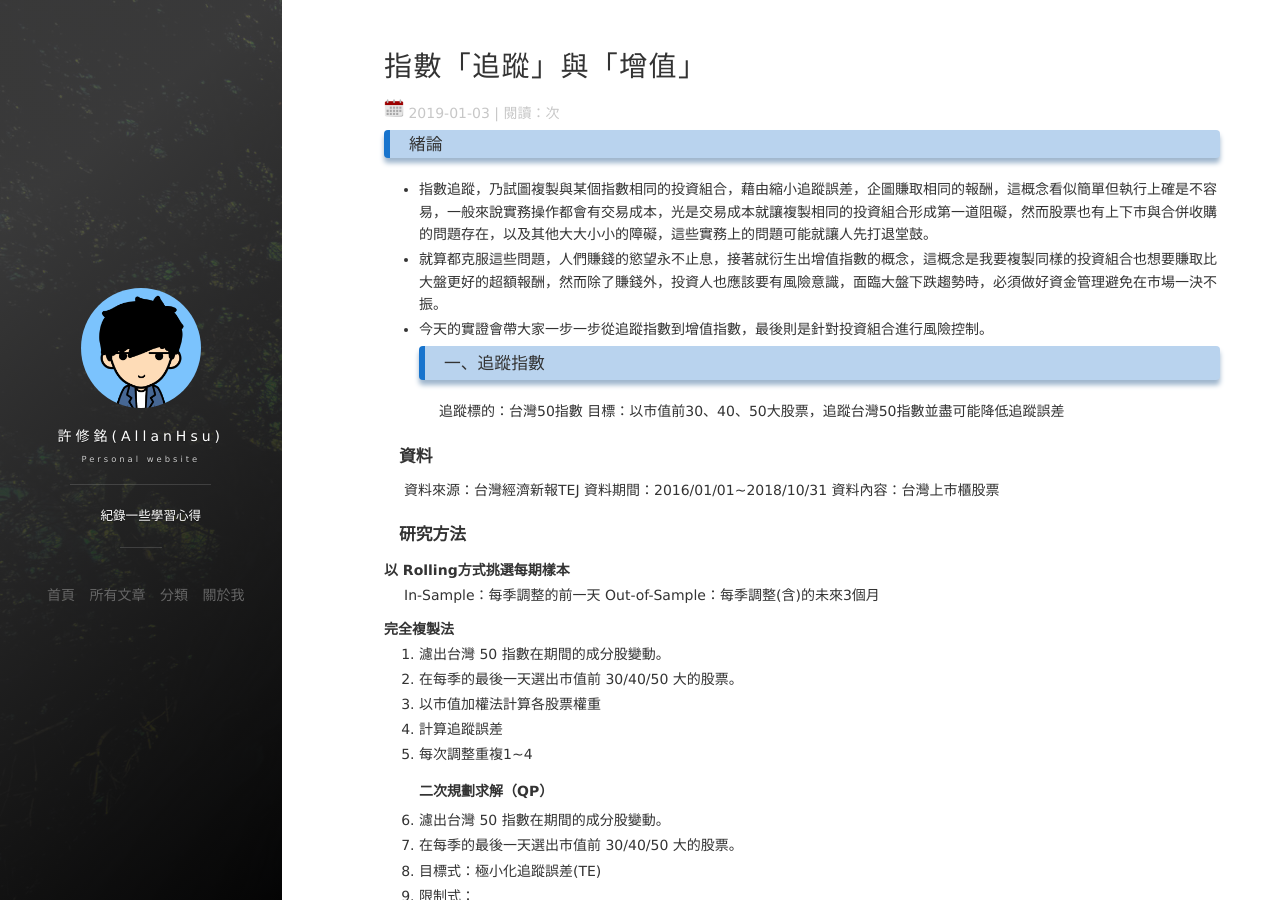
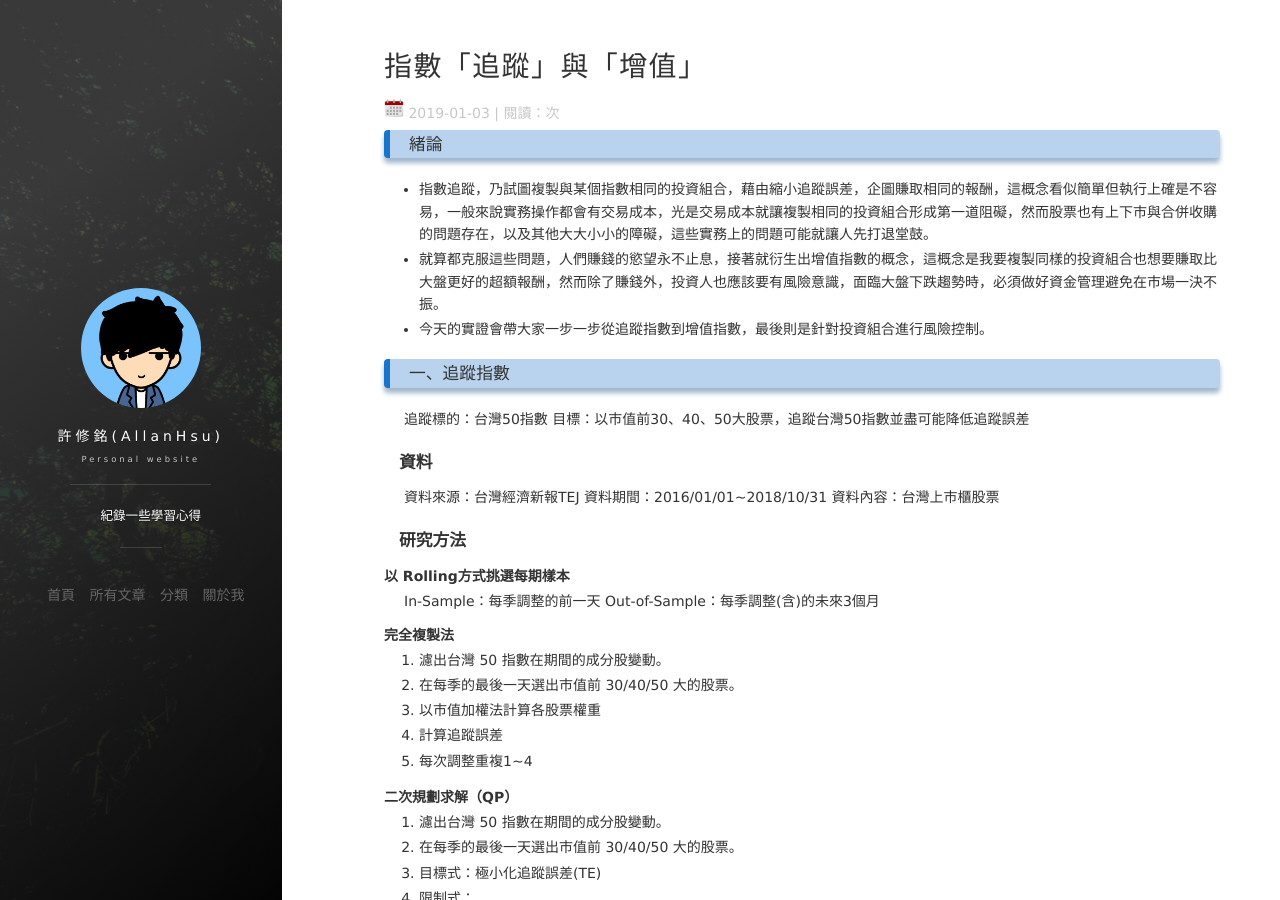
Before and after one commit to allanhsu83117/allanhsu83117.github.io, a Jekyll site: the page built from _posts/2019-01-03-add-track-index.md, in a window 1280 px wide and 900 px high. Built offline with Jekyll 4.4.1, drawn with Linux system fonts in a browser that asks for light colours; nearby versions of some CDN libraries; comment, search, counter and statistics services are not loaded.

Commit message:
Add files via upload

```diff
--- a/_posts/2019-01-03-add-track-index.md
+++ b/_posts/2019-01-03-add-track-index.md
@@ -10,6 +10,7 @@ tag: [Investment]
 * 指數追蹤，乃試圖複製與某個指數相同的投資組合，藉由縮小追蹤誤差，企圖賺取相同的報酬，這概念看似簡單但執行上確是不容易，一般來說實務操作都會有交易成本，光是交易成本就讓複製相同的投資組合形成第一道阻礙，然而股票也有上下市與合併收購的問題存在，以及其他大大小小的障礙，這些實務上的問題可能就讓人先打退堂鼓。
 * 就算都克服這些問題，人們賺錢的慾望永不止息，接著就衍生出增值指數的概念，這概念是我要複製同樣的投資組合也想要賺取比大盤更好的超額報酬，然而除了賺錢外，投資人也應該要有風險意識，面臨大盤下跌趨勢時，必須做好資金管理避免在市場一決不振。
 * 今天的實證會帶大家一步一步從追蹤指數到增值指數，最後則是針對投資組合進行風險控制。
+
 ### 一、追蹤指數
 追蹤標的：台灣50指數
 目標：以市值前30、40、50大股票，追蹤台灣50指數並盡可能降低追蹤誤差
@@ -20,15 +21,18 @@ tag: [Investment]
 資料內容：台灣上市櫃股票
 
 #### **研究方法**
+
 ##### **以 Rolling方式挑選每期樣本**
 In-Sample：每季調整的前一天
 Out-of-Sample：每季調整(含)的未來3個月
+
 ##### **完全複製法**
 1. 濾出台灣 50 指數在期間的成分股變動。
 2. 在每季的最後一天選出市值前 30/40/50 大的股票。
 3. 以市值加權法計算各股票權重
 4. 計算追蹤誤差
 5. 每次調整重複1~4
+
 ##### **二次規劃求解（QP）**
 1. 濾出台灣 50 指數在期間的成分股變動。
 2. 在每季的最後一天選出市值前 30/40/50 大的股票。
@@ -39,11 +43,14 @@ Out-of-Sample：每季調整(含)的未來3個月
 5. 由目標式與限制式可計算各成分股之權重
 6. 計算追蹤誤差
 7. 每次調整重複1~6
+
 ![](https://i.imgur.com/hRNR3DQ.png)
 
 
 #### **結果**
+
 ##### **完全複製法**
+
 * 追蹤誤差
 
 ![](https://i.imgur.com/7oMKkOF.png)
@@ -89,7 +96,7 @@ Out-of-Sample：每季調整(含)的未來3個月
 資料內容：台灣上市櫃股票調整後股價
 
 > 因使用調整後股價，在指數選取方面採用Y9997報酬指數
-> **報酬指數**：除了在採樣股票異動或增資除權時進行調整之外，當公司發放現金股利時，也調整讓指數不會因股票除息而下跌，因此，會產生類似加回現金股利的作用，使得利用該指數所計算之投資報酬率中，亦包含現金股利之報酬。
+> > **報酬指數**：除了在採樣股票異動或增資除權時進行調整之外，當公司發放現金股利時，也調整讓指數不會因股票除息而下跌，因此，會產生類似加回現金股利的作用，使得利用該指數所計算之投資報酬率中，亦包含現金股利之報酬。
 
 
 #### **研究方法**
```
